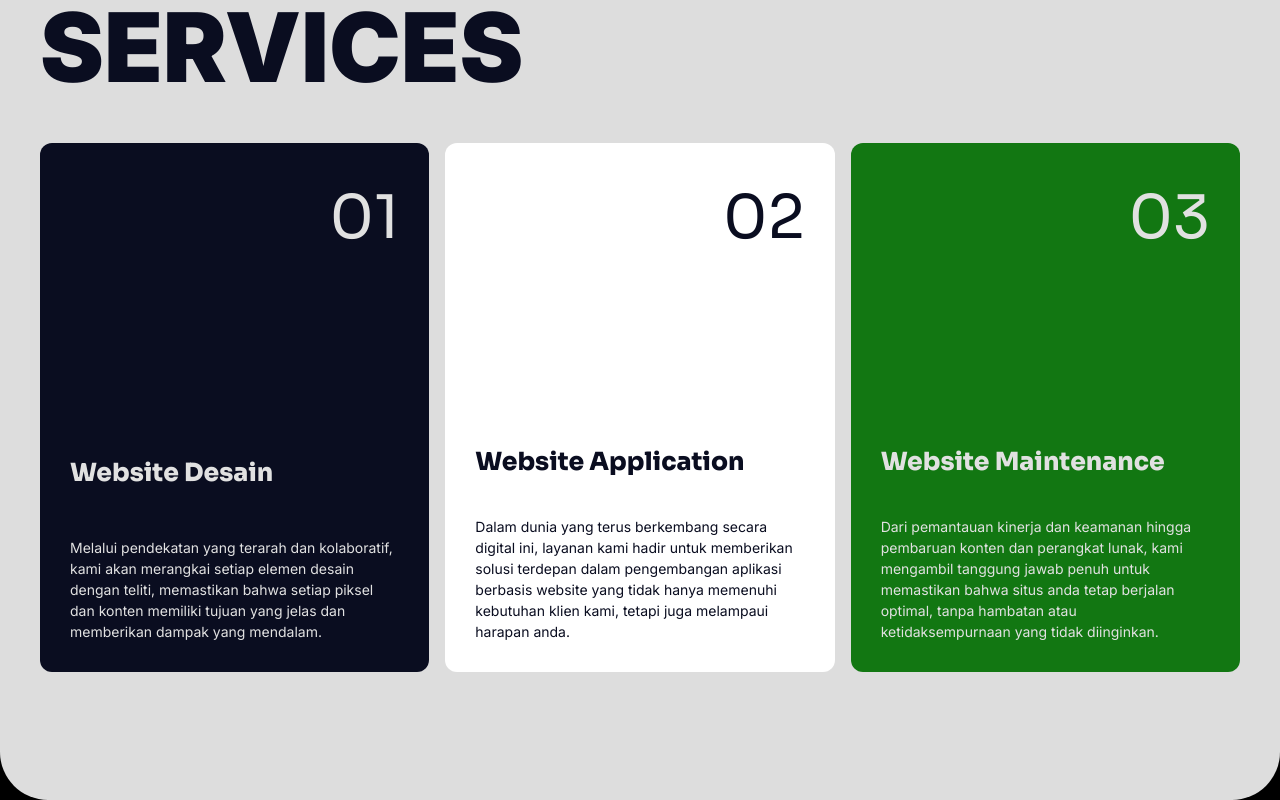
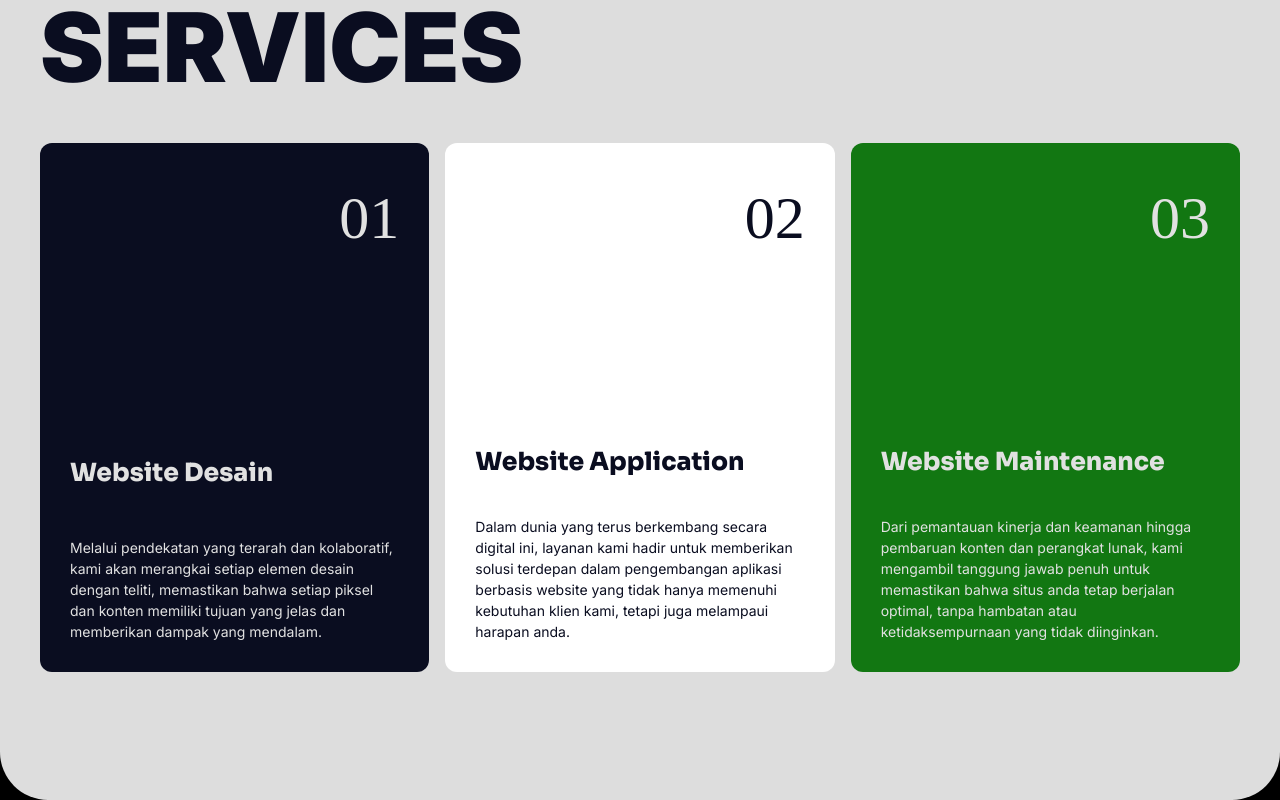
Before and after one commit to bagian/nextBagianlanding, a Next.js app: page / in a window 1280 px wide. Shown: the part 4209-5009 px from the top of the page. Built offline with nearby package versions, Linux system fonts and the light colour scheme; a web font is replaced by a local one.

Commit message:
feat: Sora font @ Services.module.scss

```diff
--- a/app/components/servicesContent/Services.module.scss
+++ b/app/components/servicesContent/Services.module.scss
@@ -30,11 +30,11 @@ $max-margin: auto;
         .servicesName {
             font-weight: 800;
             margin-bottom: 1.4em;
-            font-family: 'Sora';
+            font-family: 'Sora', sans-serif;
         }
 
         .servicesNumber {
-            font-family: 'Sora';
+            font-family: 'Sora, sans-serif';
         }
 
     }
```
